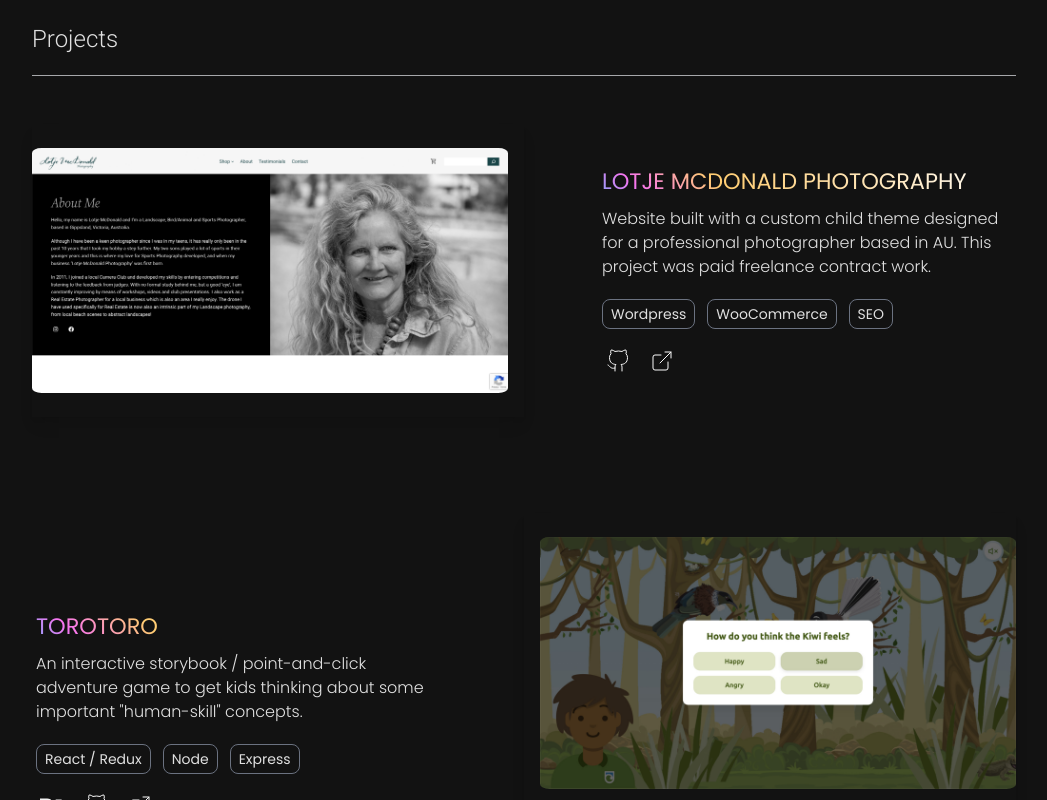
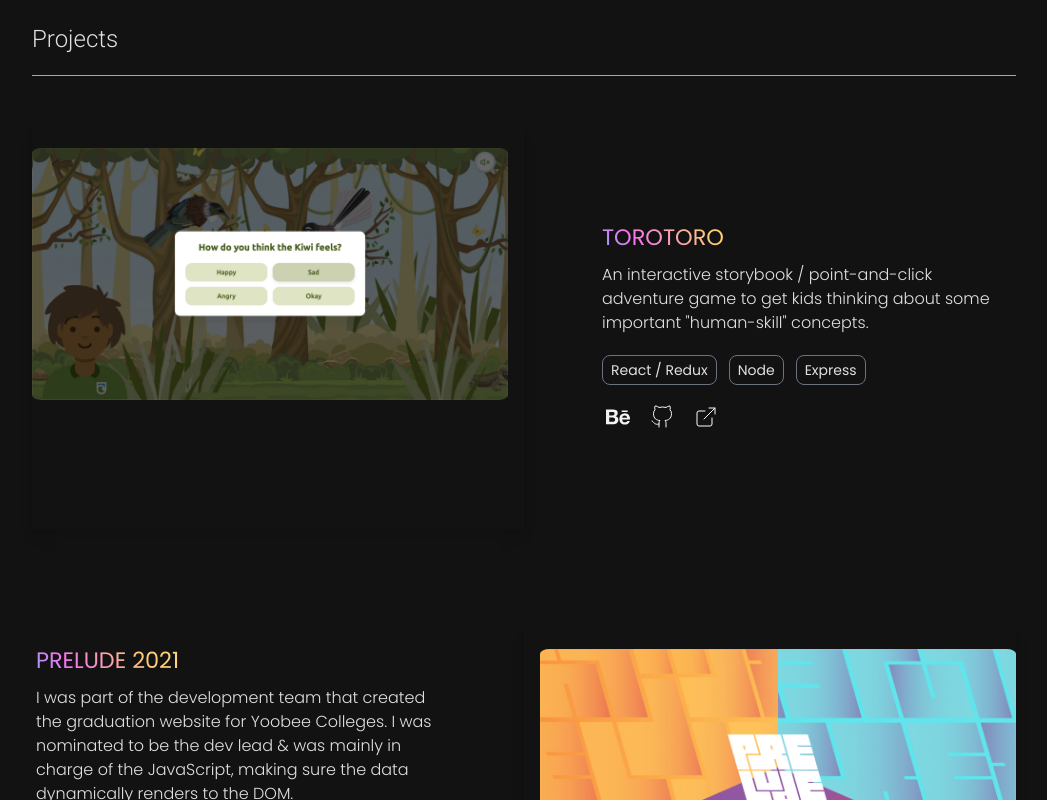
Before and after one commit to Joshvdw/portfolio-website-joshwaay, a React (Create React App) app: page / in a window 1280 px wide. Shown: the part 1020-1820 px from the top of the page, without its empty margins (116-1163 px from the left). Built offline with nearby package versions, Linux system fonts and the light colour scheme.

Commit message:
removed project

```diff
--- a/src/projectData.js
+++ b/src/projectData.js
@@ -1,31 +1,31 @@
 const projects = [
-  {
-    title: 'Lotje McDonald Photography',
-    images: [
-      {
-        url: './images/projects/lotje-mcdonald.jpg'
-      },
-      {
-        url: './images/projects/lotje-mcdonald-2.jpg'
-      },
-      {
-        url: './images/projects/lotje-mcdonald-3.jpg'
-      },
-      {
-        url: './images/projects/lotje-mcdonald-4.jpg'
-      },
-      {
-        url: './images/projects/lotje-mcdonald-5.jpg'
-      },
-      {
-        url: './images/projects/lotje-mcdonald-6.jpg'
-      }
-    ],
-    description: "Website built with a custom child theme designed for a professional photographer based in AU. This project was paid freelance contract work.",
-    tools: ['Wordpress', 'WooCommerce', 'SEO'],
-    github: 'https://github.com/Joshvdw/lotje-mcdonald-photography',
-    link: 'https://lotjemcdonaldphotography.com.au',
-  },
+  // {
+  //   title: 'Lotje McDonald Photography',
+  //   images: [
+  //     {
+  //       url: './images/projects/lotje-mcdonald.jpg'
+  //     },
+  //     {
+  //       url: './images/projects/lotje-mcdonald-2.jpg'
+  //     },
+  //     {
+  //       url: './images/projects/lotje-mcdonald-3.jpg'
+  //     },
+  //     {
+  //       url: './images/projects/lotje-mcdonald-4.jpg'
+  //     },
+  //     {
+  //       url: './images/projects/lotje-mcdonald-5.jpg'
+  //     },
+  //     {
+  //       url: './images/projects/lotje-mcdonald-6.jpg'
+  //     }
+  //   ],
+  //   description: "Website built with a custom child theme designed for a professional photographer based in AU. This project was paid freelance contract work.",
+  //   tools: ['Wordpress', 'WooCommerce', 'SEO'],
+  //   github: 'https://github.com/Joshvdw/lotje-mcdonald-photography',
+  //   link: 'https://lotjemcdonaldphotography.com.au',
+  // },
   {
     title: 'Torotoro',
     images: [
```
